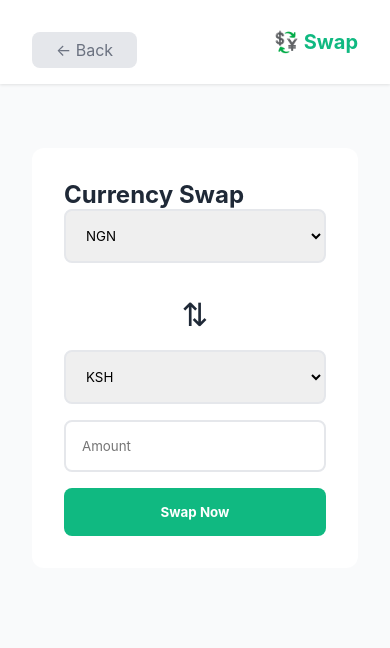
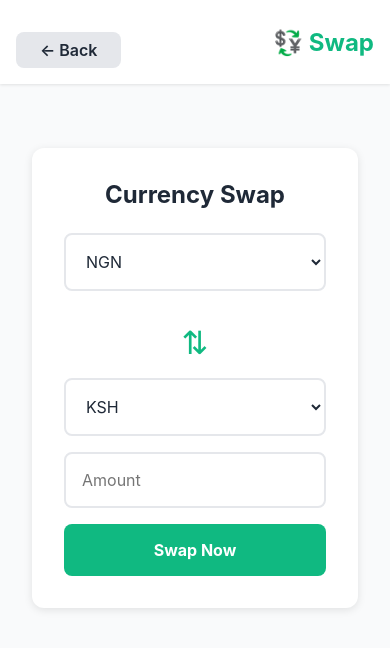
Before and after one commit to letmeknow908-prog/FLIPCASHFRONT, a React (Create React App) app: page /swap in a window 390 px wide. Shown: the top 648 px of the page. Built offline with nearby package versions, Linux system fonts and the light colour scheme; sample sign-in values are in the browser's storage.

Commit message:
Refactor Dashboard styles with responsive design
Updated styles for the dashboard, including layout adjustments and new responsive design elements.

```diff
--- a/src/styles/Dashboard.css
+++ b/src/styles/Dashboard.css
@@ -1,20 +1,245 @@
-.dashboard { min-height: 100vh; }
-.dash-nav { background: white; padding: 1rem 2rem; box-shadow: 0 1px 3px rgba(0,0,0,0.1); display: flex; justify-content: space-between; align-items: center; }
-.logout { padding: 0.5rem 1.5rem; background: #EF4444; color: white; border-radius: 8px; }
-.back { padding: 0.5rem 1.5rem; background: #E5E7EB; border-radius: 8px; }
-.wallets { display: grid; grid-template-columns: repeat(auto-fit, minmax(200px, 1fr)); gap: 1rem; margin: 2rem 0; }
-.wallet-card { background: white; padding: 2rem; border-radius: 12px; box-shadow: 0 2px 8px rgba(0,0,0,0.1); }
-.wallet-card h3 { color: #6B7280; margin-bottom: 0.5rem; }
-.balance { font-size: 2rem; font-weight: bold; color: #10B981; }
-.rates { background: white; padding: 1.5rem; border-radius: 12px; margin: 2rem 0; }
-.actions { display: flex; gap: 1rem; margin: 2rem 0; flex-wrap: wrap; }
-.action-btn { flex: 1; padding: 1.5rem; background: #10B981; color: white; border-radius: 12px; text-align: center; font-weight: bold; font-size: 1.25rem; }
-.form-box { background: white; padding: 2rem; border-radius: 12px; max-width: 500px; margin: 2rem auto; }
-.form-box input, .form-box select { width: 100%; padding: 1rem; margin-bottom: 1rem; border: 2px solid #E5E7EB; border-radius: 8px; }
-.form-box button { width: 100%; padding: 1rem; background: #10B981; color: white; border-radius: 8px; font-weight: bold; }
-.swap-icon { text-align: center; font-size: 2rem; margin: 1rem 0; }
-.transactions { margin-top: 2rem; }
-.tx-card { background: white; padding: 1rem; border-radius: 8px; margin-bottom: 1rem; display: flex; justify-content: space-between; align-items: center; }
-.tx-type { font-weight: bold; text-transform: uppercase; color: #10B981; }
-.tx-status { padding: 0.25rem 0.75rem; background: #D1FAE5; color: #059669; border-radius: 4px; font-size: 0.875rem; }
-.empty { text-align: center; padding: 3rem; color: #6B7280; }
+/* FIXED DASHBOARD - NO BLACK SCREEN */
+.dashboard {
+  min-height: 100vh;
+  background: #F9FAFB;
+}
+
+.dash-nav {
+  background: white;
+  padding: 1rem 2rem;
+  box-shadow: 0 1px 3px rgba(0,0,0,0.1);
+  display: flex;
+  justify-content: space-between;
+  align-items: center;
+  position: sticky;
+  top: 0;
+  z-index: 100;
+}
+
+.dash-nav .logo {
+  font-size: 1.5rem;
+  font-weight: bold;
+  color: #10B981;
+}
+
+.logout {
+  padding: 0.5rem 1.5rem;
+  background: #EF4444;
+  color: white;
+  border-radius: 8px;
+  border: none;
+  cursor: pointer;
+  font-weight: 600;
+}
+
+.back {
+  padding: 0.5rem 1.5rem;
+  background: #E5E7EB;
+  border-radius: 8px;
+  color: #1F2937;
+  font-weight: 600;
+}
+
+.container {
+  max-width: 1200px;
+  margin: 0 auto;
+  padding: 2rem;
+}
+
+.container h1 {
+  color: #1F2937;
+  font-size: 2rem;
+  margin-bottom: 2rem;
+}
+
+.wallets {
+  display: grid;
+  grid-template-columns: repeat(auto-fit, minmax(200px, 1fr));
+  gap: 1rem;
+  margin: 2rem 0;
+}
+
+.wallet-card {
+  background: white;
+  padding: 2rem;
+  border-radius: 12px;
+  box-shadow: 0 2px 8px rgba(0,0,0,0.1);
+}
+
+.wallet-card h3 {
+  color: #6B7280;
+  margin-bottom: 0.5rem;
+  font-size: 0.875rem;
+  text-transform: uppercase;
+}
+
+.balance {
+  font-size: 2rem;
+  font-weight: bold;
+  color: #10B981;
+}
+
+.rates {
+  background: white;
+  padding: 1.5rem;
+  border-radius: 12px;
+  margin: 2rem 0;
+  box-shadow: 0 2px 8px rgba(0,0,0,0.1);
+}
+
+.rates h3 {
+  color: #1F2937;
+  margin-bottom: 1rem;
+  font-size: 1.25rem;
+}
+
+.rates p {
+  color: #6B7280;
+  margin: 0.5rem 0;
+  font-size: 1rem;
+}
+
+.actions {
+  display: flex;
+  gap: 1rem;
+  margin: 2rem 0;
+  flex-wrap: wrap;
+}
+
+.action-btn {
+  flex: 1;
+  padding: 1.5rem;
+  background: #10B981;
+  color: white;
+  border-radius: 12px;
+  text-align: center;
+  font-weight: bold;
+  font-size: 1.25rem;
+  min-width: 200px;
+  transition: transform 0.3s;
+}
+
+.action-btn:hover {
+  transform: translateY(-3px);
+}
+
+.form-box {
+  background: white;
+  padding: 2rem;
+  border-radius: 12px;
+  max-width: 500px;
+  margin: 2rem auto;
+  box-shadow: 0 2px 8px rgba(0,0,0,0.1);
+}
+
+.form-box h2 {
+  color: #1F2937;
+  margin-bottom: 1.5rem;
+  text-align: center;
+}
+
+.form-box input, .form-box select {
+  width: 100%;
+  padding: 1rem;
+  margin-bottom: 1rem;
+  border: 2px solid #E5E7EB;
+  border-radius: 8px;
+  font-size: 1rem;
+  background: white;
+  color: #1F2937;
+}
+
+.form-box button {
+  width: 100%;
+  padding: 1rem;
+  background: #10B981;
+  color: white;
+  border-radius: 8px;
+  font-weight: bold;
+  border: none;
+  cursor: pointer;
+  font-size: 1rem;
+}
+
+.form-box button:disabled {
+  background: #9CA3AF;
+  cursor: not-allowed;
+}
+
+.swap-icon {
+  text-align: center;
+  font-size: 2rem;
+  margin: 1rem 0;
+  color: #10B981;
+}
+
+.transactions {
+  margin-top: 2rem;
+}
+
+.tx-card {
+  background: white;
+  padding: 1rem;
+  border-radius: 8px;
+  margin-bottom: 1rem;
+  display: flex;
+  justify-content: space-between;
+  align-items: center;
+  box-shadow: 0 2px 4px rgba(0,0,0,0.1);
+  flex-wrap: wrap;
+  gap: 0.5rem;
+}
+
+.tx-type {
+  font-weight: bold;
+  text-transform: uppercase;
+  color: #10B981;
+}
+
+.tx-amount {
+  font-weight: 600;
+  color: #1F2937;
+}
+
+.tx-status {
+  padding: 0.25rem 0.75rem;
+  background: #D1FAE5;
+  color: #059669;
+  border-radius: 4px;
+  font-size: 0.875rem;
+  font-weight: 600;
+}
+
+.tx-date {
+  color: #6B7280;
+  font-size: 0.875rem;
+}
+
+.empty {
+  text-align: center;
+  padding: 3rem;
+  color: #6B7280;
+  background: white;
+  border-radius: 12px;
+  margin: 2rem 0;
+}
+
+.loading {
+  display: flex;
+  justify-content: center;
+  align-items: center;
+  min-height: 100vh;
+  font-size: 1.5rem;
+  color: #10B981;
+  background: #F9FAFB;
+}
+
+/* MOBILE FIXES */
+@media (max-width: 768px) {
+  .dash-nav { padding: 1rem; }
+  .container { padding: 1rem; }
+  .wallets { grid-template-columns: 1fr; }
+  .actions { flex-direction: column; }
+  .action-btn { min-width: 100%; }
+  .tx-card { flex-direction: column; align-items: flex-start; }
+}
```
